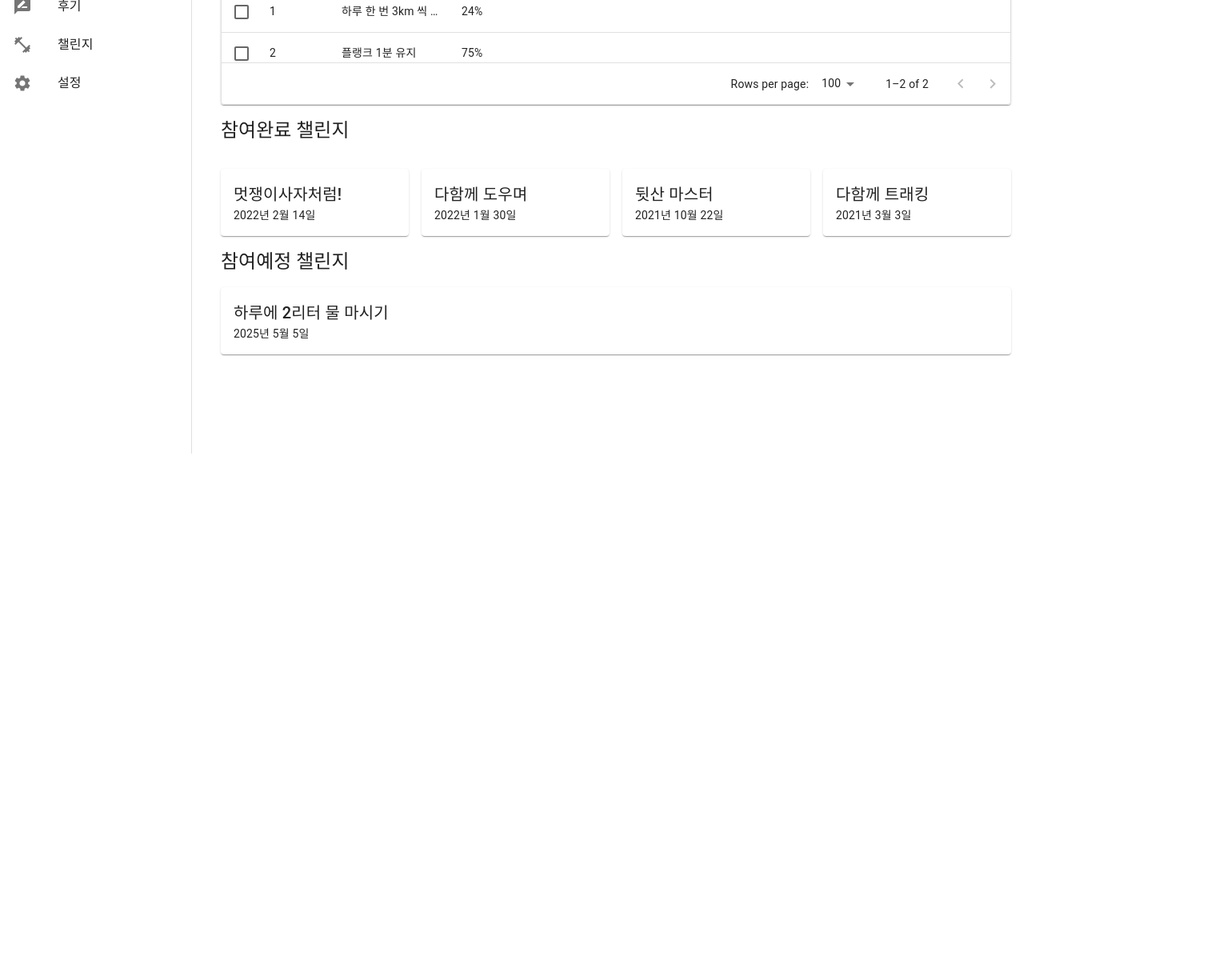
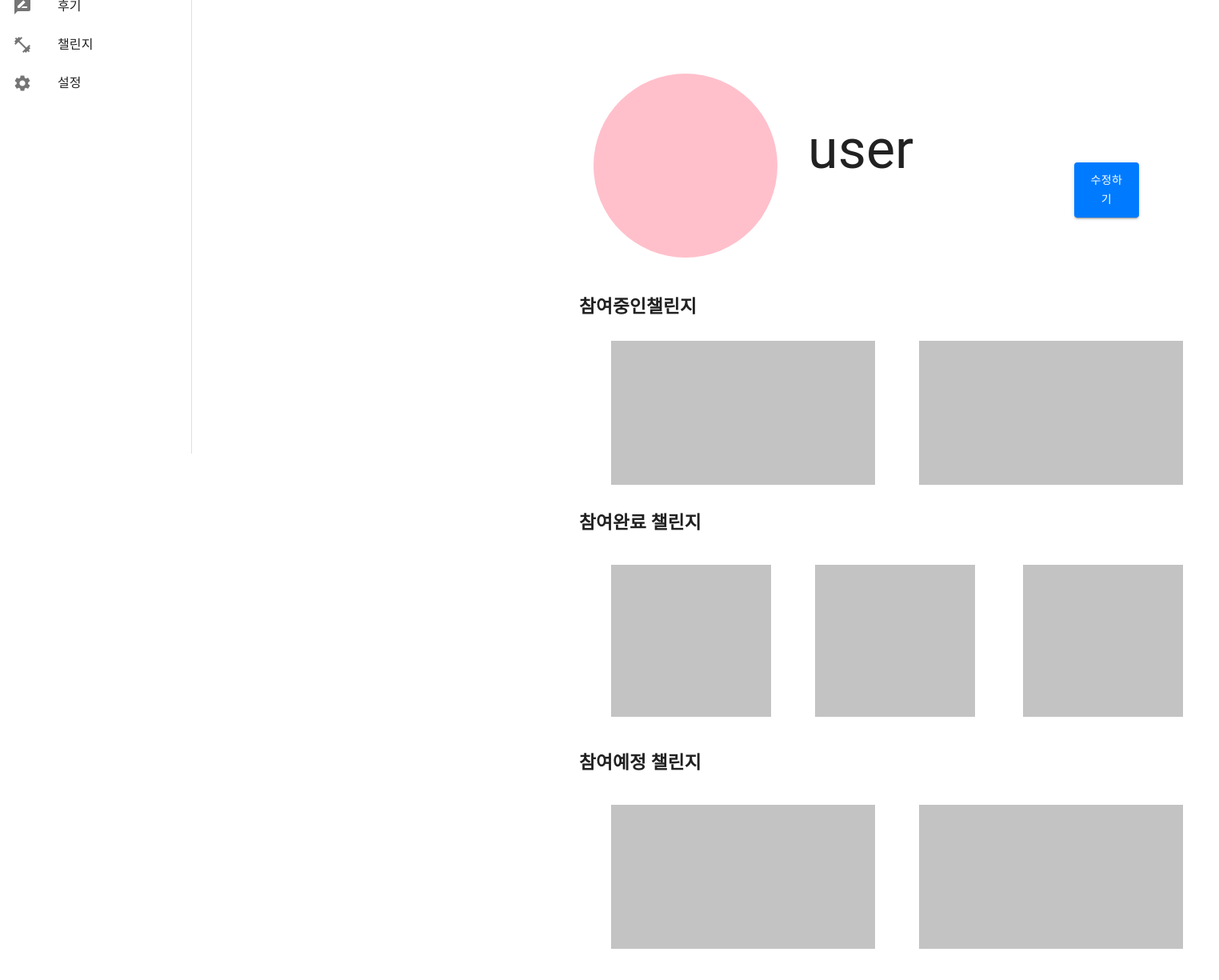
Before and after one commit to ChallyGround/ChallyGround, a React (Create React App) app in the folder frontend/: page /mypage in a window 1280 px wide. Shown: the part 233-1458 px from the top of the page at 80% size, 1524 px wide, since content can reach past the window. Before the commit the page ends 800 px from the top, so only its background shows below. Built offline with nearby package versions, Linux system fonts and the light colour scheme.

Commit message:
publishing: 내정보창

```diff
--- a/frontend/src/App.js
+++ b/frontend/src/App.js
@@ -9,6 +9,7 @@ import Main from './pages/main/Main';
 import MyPage from './pages/user/MyPage';
 import LoginSuccess from './pages/main/LoginSuccess';
 import SubmitData from './pages/SubmitData';
+import EditUserInfo from './pages/user/EditUserInfo';
 
 function App() {
   return (
@@ -44,6 +45,13 @@ function App() {
               <MyPage />
               </div>
           } />
+          <Route path="/EditUserInfo" element={
+              <div style={{ display: 'flex' }}>
+              <Header />
+              <EditUserInfo />
+              <MyPage />
+              </div>
+          } />
           <Route path="/login-success" element={<LoginSuccess />} />
         </Routes>
     </div>
--- /dev/null
+++ b/frontend/src/css/mypage.css
@@ -0,0 +1,164 @@
+/* mypage.css */
+#ing {
+    width: 800px;
+    height: 270px;
+    background-color: rgb(255, 255, 255);
+    font-size: 6mm;
+    font-weight: bold;
+}
+#ing-1 {
+    width: 330px;
+    height: 180px;
+    background-color: rgb(195, 195, 195);
+    margin: 25px 0 0 40px;
+}
+
+#ing-2 {
+    width: 330px;
+    height: 180px;
+    background-color: rgb(195, 195, 195);
+    margin: 50px 0 0 400px;
+    position: relative;
+    left: 25px;
+    bottom: 230px;
+}
+
+#finish {
+    width: 800px;
+    height: 300px;
+    background-color: rgb(255, 255, 255);
+    font-size: 6mm;
+    font-weight: bold;
+}
+
+#finish-1 {
+    width: 200px;
+    height: 190px;
+    background-color: rgb(195, 195, 195);
+    margin: 25px 0 0 40px;
+    position: relative;
+    top: 10px;
+}
+
+#finish-2 {
+    width: 200px;
+    height: 190px;
+    background-color: rgb(195, 195, 195);
+    margin: 50px 0 0 250px;
+    position: relative;
+    bottom:230px;
+    left: 45px;
+}
+
+#finish-3 {
+    width: 200px;
+    height: 190px;
+    background-color: rgb(195, 195, 195);
+    margin: 50px 0 0 250px;
+    position: relative;
+    left: 305px;
+    bottom: 470px;
+}
+
+#soon {
+    width: 800px;
+    height: 270px;
+    background-color: rgb(255, 255, 255);
+    font-size: 6mm;
+    font-weight: bold;
+}
+
+#soon-1 {
+    width: 330px;
+    height: 180px;
+    background-color: rgb(195, 195, 195);
+    margin: 25px 0 0 40px;
+    position: relative;
+    top: 10px;
+}
+
+#soon-2 {
+    width: 330px;
+    height: 180px;
+    background-color: rgb(195, 195, 195);
+    margin: 50px 0 0 400px;
+    position: relative;
+    left: 25px;
+    bottom: 220px;
+}
+
+#main {
+    background-color: white;
+    margin: 500px 0 100px -400px;
+    display: flex;
+    align-items: center;
+}
+
+#user_box {
+    width: 800px;
+    height: 250px;
+    display: flex;
+    align-items: center;
+    position: relative;
+    bottom: 600px;
+    left: 800px;
+    background-color: rgb(255, 255, 255);
+}
+#user_name {
+    font-style: bold;
+    font-size: 18mm;
+    display: flex;
+    position: relative;
+    left: 350px;
+}
+
+#user_picture {
+    width: 230px;
+    height: 230px;
+    border-radius: 120px;
+    background-color: pink;
+    display: flex;
+    position: relative;
+    right: 50px;
+    top: 20px;
+}
+
+.form button {
+    padding: 10px 15px;
+    background-color: #007BFF;
+    border: none;
+    color: white;
+    cursor: pointer;
+    border-radius: 4px;
+    display: flex;
+    position: relative;
+    bottom: 550px;
+    left: 700px;
+}
+
+.container {
+    background-color: white;
+    padding: 20px;
+    border-radius: 8px;
+    box-shadow: 0 2px 4px rgba(0, 0, 0, 0.1);
+}
+.form-group {
+    margin-bottom: 15px;
+}
+.form-group label {
+    display: block;
+    margin-bottom: 5px;
+}
+.form-group input {
+    width: 100%;
+    padding: 8px;
+    box-sizing: border-box;
+}
+.form-group button {
+    padding: 10px 15px;
+    background-color: #007BFF;
+    border: none;
+    color: white;
+    cursor: pointer;
+    border-radius: 4px;
+}
--- /dev/null
+++ b/frontend/src/pages/user/EditUserInfo.js
@@ -0,0 +1,39 @@
+// EditUserInfo.js
+import React, { useState } from 'react';
+
+function EditUserInfo({ closeEditUserInfo }) {
+    const [name, setName] = useState('');
+    const [email, setEmail] = useState('');
+    const [telephone, setTelephone] = useState('');
+
+    const saveUserInfo = () => {
+        // 사용자 정보 저장 로직 추가
+        alert(`Name: ${name}, Email: ${email}, Telephone: ${telephone}`);
+        closeEditUserInfo();
+    };
+
+    return (
+        <div className="container">
+            <h2>회원정보 수정</h2>
+            <form id="updateForm">
+                <div className="form-group">
+                    <label htmlFor="name">이름</label>
+                    <input type="text" id="name" name="name" value={name} onChange={(e) => setName(e.target.value)} required />
+                </div>
+                <div className="form-group">
+                    <label htmlFor="email">이메일</label>
+                    <input type="email" id="email" name="email" value={email} onChange={(e) => setEmail(e.target.value)} required />
+                </div>
+                <div className="form-group">
+                    <label htmlFor="telephone">전화번호</label>
+                    <input type="tel" id="telephone" name="telephone" value={telephone} onChange={(e) => setTelephone(e.target.value)} required />
+                </div>
+                <div className="form-group">
+                    <button type="button" onClick={saveUserInfo}>저장</button>
+                </div>
+            </form>
+        </div>
+    );
+}
+
+export default EditUserInfo;
--- a/frontend/src/pages/user/MyPage.js
+++ b/frontend/src/pages/user/MyPage.js
@@ -1,75 +1,47 @@
-import React from 'react';
-import { Box, Grid, Paper, Typography } from '@mui/material';
-import { DataGrid } from '@mui/x-data-grid';
+// MyPage.js
+import React, { useState } from 'react';
+import EditUserInfo from './EditUserInfo';
+import '../../css/mypage.css';
+import Button from '@mui/material/Button';
 
-const participationChallenges = [
-  { id: 1, name: '하루 한 번 3km 씩 걷기', progress: '24%' },
-  { id: 2, name: '플랭크 1분 유지', progress: '75%' },
-];
+function MyPage() {
+    const [isEditing, setIsEditing] = useState(false);
 
-const completedChallenges = [
-  { id: 1, name: '멋쟁이사자처럼!', date: '2022년 2월 14일' },
-  { id: 2, name: '다함께 도우며', date: '2022년 1월 30일' },
-  { id: 3, name: '뒷산 마스터', date: '2021년 10월 22일' },
-  { id: 4, name: '다함께 트래킹', date: '2021년 3월 3일' },
-];
+    const editUserInfo = () => {
+        setIsEditing(true);
+    };
 
-const upcomingChallenges = [
-  { id: 1, name: '하루에 2리터 물 마시기', startDate: '2025년 5월 5일' },
-];
+    const closeEditUserInfo = () => {
+        setIsEditing(false);
+    };
 
-const columns = [
-  { field: 'id', headerName: 'ID', width: 90 },
-  { field: 'name', headerName: 'Name', width: 150, editable: true },
-  { field: 'progress', headerName: 'Progress', width: 150, editable: true },
-];
-
-function MyPage() { // 컴포넌트명은 대문자로 시작
-  return (
-    <Box sx={{ flexGrow: 1, p: 2 }}>
-      <Grid container spacing={2}>
-        <Grid item xs={12}>
-          <Typography variant="h5">참여중인 챌린지</Typography>
-          <Paper sx={{ height: 200, width: '100%', mt: 2 }}>
-            <DataGrid
-              rows={participationChallenges}
-              columns={columns}
-              pageSize={5}
-              rowsPerPageOptions={[5]}
-              checkboxSelection
-              disableSelectionOnClick
-            />
-          </Paper>
-        </Grid>
-        <Grid item xs={12}>
-          <Typography variant="h5">참여완료 챌린지</Typography>
-          <Grid container spacing={2} sx={{ mt: 2 }}>
-            {completedChallenges.map((challenge) => (
-              <Grid item xs={6} sm={3} key={challenge.id}>
-                <Paper sx={{ p: 2 }}>
-                  <Typography variant="h6">{challenge.name}</Typography>
-                  <Typography variant="body2">{challenge.date}</Typography>
-                </Paper>
-              </Grid>
-            ))}
-          </Grid>
-        </Grid>
-        <Grid item xs={12}>
-          <Typography variant="h5">참여예정 챌린지</Typography>
-          <Paper sx={{ p: 2, mt: 2 }}>
-            <Grid container spacing={2}>
-              {upcomingChallenges.map((challenge) => (
-                <Grid item xs={12} key={challenge.id}>
-                  <Typography variant="h6">{challenge.name}</Typography>
-                  <Typography variant="body2">{challenge.startDate}</Typography>
-                </Grid>
-              ))}
-            </Grid>
-          </Paper>
-        </Grid>
-      </Grid>
-    </Box>
-  );
+    return (
+        <div id="main">
+            <div id="user_box">
+                <p id="user_name">user</p>
+                <div id="user_picture"></div>
+            </div>
+            <div className="form">
+                <Button type="button" variant="contained" onClick={editUserInfo}>수정하기</Button>
+            </div>
+            <div>
+                <div id="ing">참여중인챌린지
+                    <div id="ing-1"></div>
+                    <div id="ing-2"></div>
+                </div>
+                <div id="finish">참여완료 챌린지
+                    <div id="finish-1"></div>
+                    <div id="finish-2"></div>
+                    <div id="finish-3"></div>
+                </div>
+                <div id="soon">참여예정 챌린지
+                    <div id="soon-1"></div>
+                    <div id="soon-2"></div>
+                </div>
+            </div>
+            {isEditing && <EditUserInfo closeEditUserInfo={closeEditUserInfo} />}
+        </div>
+    );
 }
 
 export default MyPage;
```
